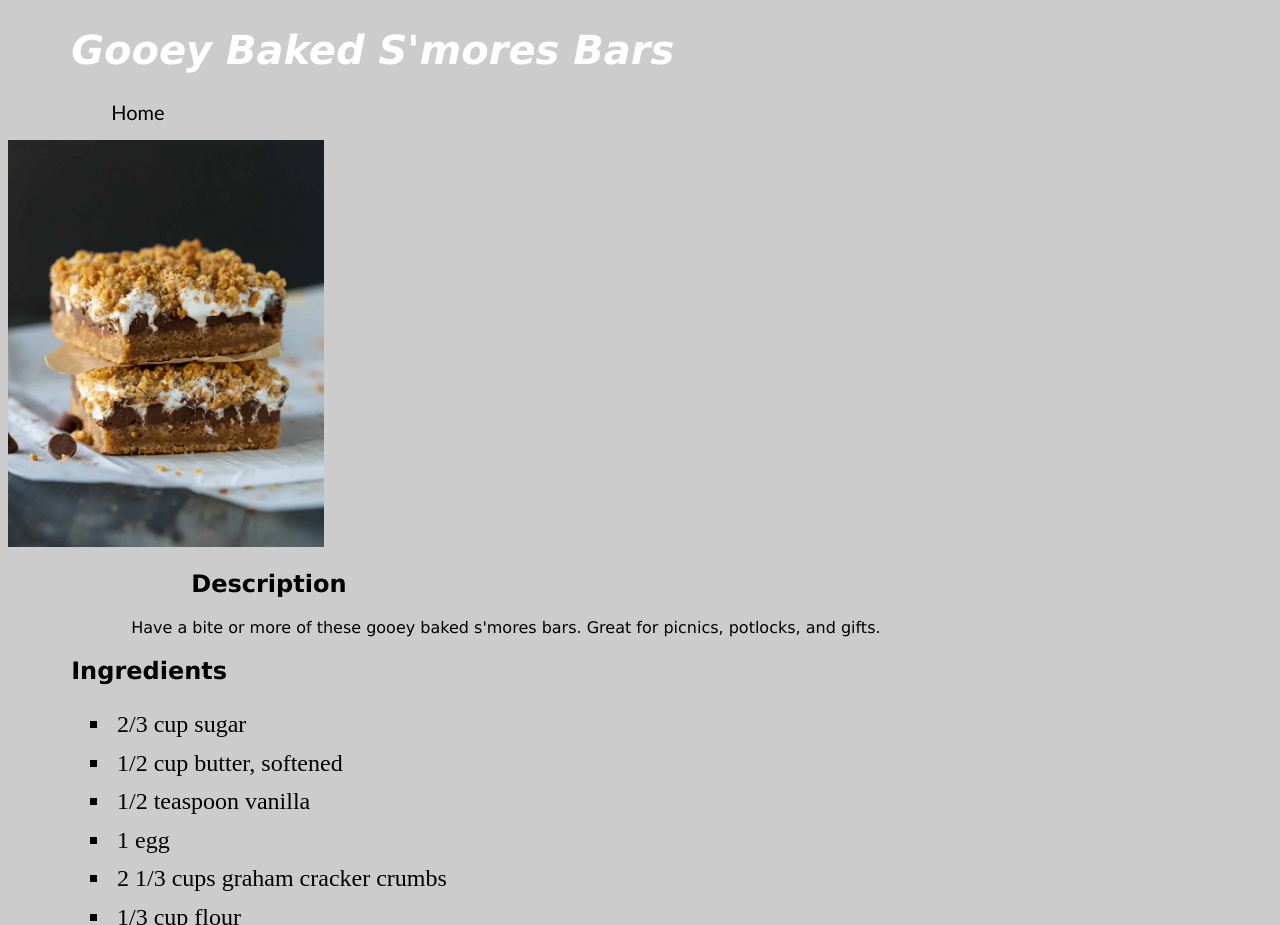
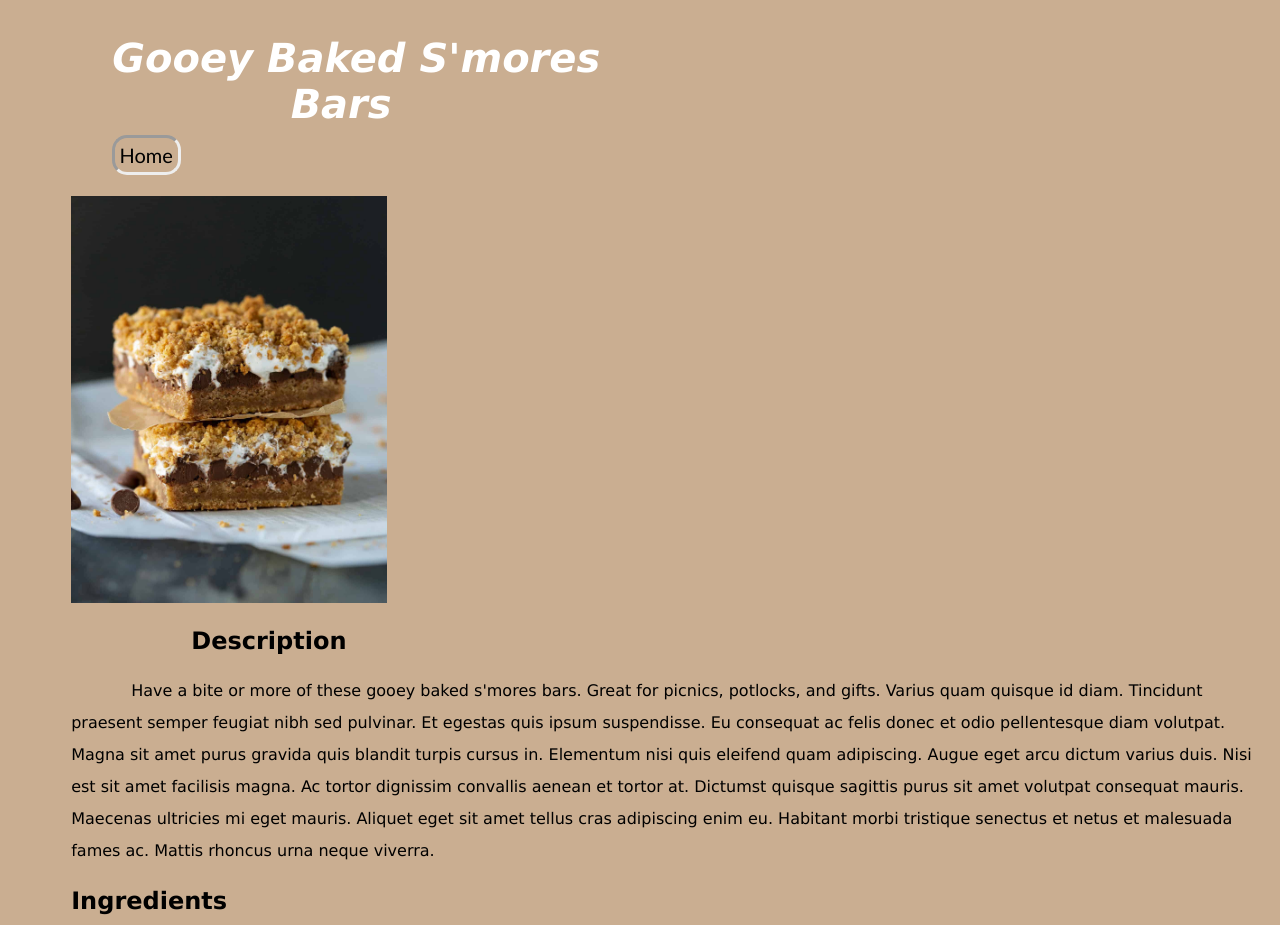
Before and after one commit to mikeyCos/odin-recipes, a plain HTML site: page recipes/gooey_baked_smores_bars.html in a window 1280 px wide. Shown: the top 925 px of the page. Drawn offline with Linux system fonts and the light colour scheme.

Commit message:
005 Background color updated, applied flexbox to index, hover applied to index images and added lorem ipsum text to paragraphs

```diff
--- a/recipes/gooey_baked_smores_bars.html
+++ b/recipes/gooey_baked_smores_bars.html
@@ -7,21 +7,24 @@
     </head>
 
     <body>
-        <h1>Gooey Baked S'mores Bars</h1>
-
         <!--
             reference: https://www.garnishwithlemon.com/gooey-baked-smores-bars/#recipe
         -->
+        <div class="nav-home-container">
+            <h1>Gooey Baked S'mores Bars</h1>
 
-        <ul>
-            <li class="nav-home"><a id ="nav-home" href="../index.html">Home</a></li>
-        </ul>
+            <ul>
+                <li class="nav-home"><a id ="nav-home" href="../index.html">Home</a></li>
+            </ul>
+        </div>
 
-        <img src="../imgs/gooey_baked_smores_bars.jpg" alt="Gooey Baked S'mores Bars">
+        <div>
+            <img src="../imgs/gooey_baked_smores_bars.jpg" alt="Gooey Baked S'mores Bars">
+        </div>
 
         <div class="description">
             <h2>Description</h2>
-            <p>Have a bite or more of these gooey baked s'mores bars. Great for picnics, potlocks, and gifts.</p>
+            <p>Have a bite or more of these gooey baked s'mores bars. Great for picnics, potlocks, and gifts. Varius quam quisque id diam. Tincidunt praesent semper feugiat nibh sed pulvinar. Et egestas quis ipsum suspendisse. Eu consequat ac felis donec et odio pellentesque diam volutpat. Magna sit amet purus gravida quis blandit turpis cursus in. Elementum nisi quis eleifend quam adipiscing. Augue eget arcu dictum varius duis. Nisi est sit amet facilisis magna. Ac tortor dignissim convallis aenean et tortor at. Dictumst quisque sagittis purus sit amet volutpat consequat mauris. Maecenas ultricies mi eget mauris. Aliquet eget sit amet tellus cras adipiscing enim eu. Habitant morbi tristique senectus et netus et malesuada fames ac. Mattis rhoncus urna neque viverra.</p>
         </div>
 
         <h2>Ingredients</h2>
--- a/styles/styles.css
+++ b/styles/styles.css
@@ -13,12 +13,16 @@ h3 {
 
 .description p {
     margin-left: 5%;
+    line-height: 2;
 }
 
 h1 {
     font-size: 40px;
     color:#ffffff;
     font-style: italic;
+    text-align: center;
+    margin-left: 2.5%;
+    margin-bottom: -0.00075%;
 }
 
 .ingredients li {
@@ -48,6 +52,12 @@ ol li,
 ul {
     margin-left: 5%;
 }
+
+.nav-picture:hover {
+    opacity: 0.5;
+    border: 0.5em solid rgb(255, 252, 243);
+}
+
 #nav-home:link,
 #nav-home:visited,
 #nav-home:active {
@@ -55,16 +65,37 @@ ul {
     font-size: 20px;
     text-decoration: none;
     color: rgb(0, 0, 0);
+    border-style: inset;
+    border-radius: 15px;
+    padding: 5px;
+}
+
+#nav-home:hover {
+    background-color: rgb(231, 178, 113);
+}
+
+.nav-home-container {
+    display: flex;
+    flex-direction: column;
+    /* flex-wrap: wrap; */
+    align-items: flex-start;
 }
 
 .nav-receipe,
 .nav-home {
     list-style: none;
+    padding: 0.5% 0.5%;
+}
+
+.nav-select-recipe {
+    display: flex;
+    flex-direction: row;
+    justify-content: center;
 }
 
 .nav-picture {
-    width: 15%;
-    height: auto;
+    width: auto;
+    height: 400px;
 }
 
 img {
@@ -72,6 +103,11 @@ img {
     height: auto;
 }
 
+div img {
+    margin-left: 5%;
+    margin-top: 1%;
+}
+
 body {
-    background-color: rgb(204, 204, 204);
+    background-color: rgb(202, 174, 145);
 }
```
Also changed, not shown: recipes/baklava.html (+12 -7 lines), recipes/malva_pudding_cupcakes.html (+12 -7 lines), 1 other file.
